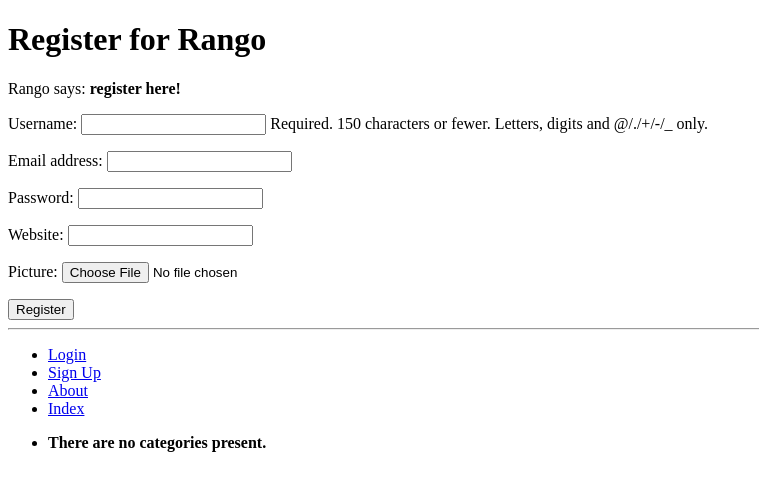
After one commit to Oliver01314/tango_with_django_project, a Django app: page /rango/register/ in a window 1280 px wide. The commit adds this page. Shown: the top 491 px of the page, without its empty margins (0-759 px from the left). Run offline with Django 3.2, Linux system fonts and the light colour scheme; data that the repository does not hold is empty.

Commit message:
Chapter 9

```diff
--- a/rango/admin.py
+++ b/rango/admin.py
@@ -1,5 +1,6 @@
 from django.contrib import admin
 from rango.models import Category, Page
+from rango.models import UserProfile
 
 # set up class PageAdmin
 class PageAdmin(admin.ModelAdmin):
@@ -13,3 +14,4 @@ class CategoryAdmin(admin.ModelAdmin):
 # Register your models here.
 admin.site.register(Category, CategoryAdmin)
 admin.site.register(Page,PageAdmin)
+admin.site.register(UserProfile)
--- a/rango/forms.py
+++ b/rango/forms.py
@@ -1,6 +1,9 @@
 
 from django import forms
 from rango.models import Page, Category
+from django.contrib.auth.models import User
+from rango.models import UserProfile
+
 
 class CategoryForm(forms.ModelForm):
 
@@ -26,3 +29,16 @@ class PageForm(forms.ModelForm):
     class Meta:
         model = Page
         exclude = ('category',)
+
+class UserForm(forms.ModelForm):
+    password = forms.CharField(widget=forms.PasswordInput())
+
+    class Meta:
+        model = User
+        fields = ('username', 'email', 'password',)
+
+
+class UserProfileForm(forms.ModelForm):
+    class Meta:
+        model = UserProfile
+        fields = ('website', 'picture',)
--- a/rango/models.py
+++ b/rango/models.py
@@ -1,6 +1,8 @@
 
 from django.db import models
 from django.template.defaultfilters import slugify
+
+from django.contrib.auth.models import User
 
 # Create your models here.
 class Category(models.Model):
@@ -21,6 +23,20 @@ class Category(models.Model):
     def __str__(self):
         return self.name
 
+class UserProfile(models.Model):
+    # This line is required. Links UserProfile to a User model instance.
+    user = models.OneToOneField(User, on_delete=models.CASCADE)
+
+    # The additional attributes we wish to include.
+    website = models.URLField(blank=True)
+    picture = models.ImageField(upload_to='profile_images', blank=True)
+    def __str__(self):
+        return self.user.username
+
+
+
+
+
 
 class Page(models.Model):
     category = models.ForeignKey(Category, on_delete=models.CASCADE)
--- a/rango/urls.py
+++ b/rango/urls.py
@@ -13,4 +13,8 @@ urlpatterns = [
           views.show_category, name='show_category'),
     path('add_category/', views.add_category, name='add_category'),
     path('category/<slug:category_name_slug>/add_page/',views.add_page, name='add_page'),
+    path('register/', views.register, name='register'),
+    path('login/', views.user_login, name='login'),
+    path('restricted/', views.restricted, name='restricted'),
+    path('logout/', views.user_logout, name='logout'),
     ]
--- a/rango/views.py
+++ b/rango/views.py
@@ -8,6 +8,12 @@ from rango.forms import CategoryForm
 from django.shortcuts import redirect
 from rango.forms import PageForm
 from django.urls import reverse
+from rango.forms import UserForm, UserProfileForm
+from django.shortcuts import redirect
+from django.contrib.auth import authenticate, login
+from django.contrib.auth.decorators import login_required
+from django.contrib.auth import logout
+
 
 def index(request):
 
@@ -49,7 +55,7 @@ def about(request):
     return render(request, 'rango/about.html', {})
 
 
-
+@login_required
 def add_category(request):
 
     form = CategoryForm()
@@ -70,7 +76,7 @@ def add_category(request):
 
     return render(request, 'rango/add_category.html', {'form': form})
 
-
+@login_required
 def add_page(request, category_name_slug):
     try:
         category = Category.objects.get(slug=category_name_slug)
@@ -104,3 +110,114 @@ def add_page(request, category_name_slug):
 
     context_dict = {'form': form, 'category': category}
     return render(request, 'rango/add_page.html', context=context_dict)
+
+def register(request):
+    # A boolean value for telling the template
+    # whether the registration was successful.
+    # Set to False initially. Code changes value to
+    # True when registration succeeds.
+    registered = False
+
+    # If it's a HTTP POST, we're interested in processing form data.
+    if request.method == 'POST':
+        # Attempt to grab information from the raw form information.
+        # Note that we make use of both UserForm and UserProfileForm.
+        user_form = UserForm(request.POST)
+        profile_form = UserProfileForm(request.POST)
+
+        # If the two forms are valid...
+        if user_form.is_valid() and profile_form.is_valid():
+            # Save the user's form data to the database.
+            user = user_form.save()
+
+            # Now we hash the password with the set_password method.
+            # Once hashed, we can update the user object.
+            user.set_password(user.password)
+            user.save()
+
+            # Now sort out the UserProfile instance.
+            # Since we need to set the user attribute ourselves,
+            # we set commit=False. This delays saving the model
+            # until we're ready to avoid integrity problems.
+            profile = profile_form.save(commit=False)
+            profile.user = user
+
+            # Did the user provide a profile picture?
+            # If so, we need to get it from the input form and
+            #put it in the UserProfile model.
+            if 'picture' in request.FILES:
+                profile.picture = request.FILES['picture']
+            # Now we save the UserProfile model instance.
+            profile.save()
+
+            # Update our variable to indicate that the template
+            # registration was successful.
+            registered = True
+        else:
+            # Invalid form or forms - mistakes or something else?
+            # Print problems to the terminal.
+            print(user_form.errors, profile_form.errors)
+    else:
+        # Not a HTTP POST, so we render our form using two ModelForm instances.
+        # These forms will be blank, ready for user input.
+        user_form = UserForm()
+        profile_form = UserProfileForm()
+
+    # Render the template depending on the context.
+    return render(request, 'rango/register.html',context = {'user_form': user_form,
+                                                            'profile_form': profile_form,
+                                                            'registered': registered})
+
+def user_login(request):
+    # If the request is a HTTP POST, try to pull out the relevant information.
+    if request.method == 'POST':
+        # Gather the username and password provided by the user.
+        # This information is obtained from the login form.
+        # We use request.POST.get('<variable>') as opposed
+        # to request.POST['<variable>'], because the
+        # request.POST.get('<variable>') returns None if the
+        # value does not exist, while request.POST['<variable>']
+        # will raise a KeyError exception.
+        username = request.POST.get('username')
+        password = request.POST.get('password')
+
+        # Use Django's machinery to attempt to see if the username/password
+        # combination is valid - a User object is returned if it is.
+        user = authenticate(username=username, password=password)
+
+        # If we have a User object, the details are correct.
+        # If None (Python's way of representing the absence of a value), no user
+        # with matching credentials was found.
+        if user:
+            # Is the account active? It could have been disabled.
+            if user.is_active:
+                # If the account is valid and active, we can log the user in.
+                # We'll send the user back to the homepage.
+                login(request, user)
+                return redirect(reverse('rango:index'))
+            else:
+                # An inactive account was used - no logging in!
+                return HttpResponse("Your Rango account is disabled.")
+        else:
+            # Bad login details were provided. So we can't log the user in.
+            print(f"Invalid login details: {username}, {password}")
+            return HttpResponse("Invalid login details supplied.")
+    # The request is not a HTTP POST, so display the login form.
+    # This scenario would most likely be a HTTP GET.
+    else:
+        # No context variables to pass to the template system, hence the
+        # blank dictionary object...
+        return render(request, 'rango/login.html')
+
+@login_required
+def restricted(request):
+    return render(request,'rango/restricted.html')
+
+# Use the login_required() decorator to ensure only those logged in can
+# access the view.
+@login_required
+def user_logout(request):
+    # Since we know the user is logged in, we can now just log them out.
+    logout(request)
+    # Take the user back to the homepage.
+    return redirect(reverse('rango:index'))
--- a/tango_with_django_project/settings.py
+++ b/tango_with_django_project/settings.py
@@ -95,6 +95,7 @@ AUTH_PASSWORD_VALIDATORS = [
     },
     {
         'NAME': 'django.contrib.auth.password_validation.MinimumLengthValidator',
+        'OPTIONS': { 'min_length': 6, }
     },
     {
         'NAME': 'django.contrib.auth.password_validation.CommonPasswordValidator',
@@ -108,6 +109,8 @@ AUTH_PASSWORD_VALIDATORS = [
 # https://docs.djangoproject.com/en/2.1/topics/i18n/
 
 LANGUAGE_CODE = 'en-us'
+
+LOGIN_URL = 'rango:login'
 
 TIME_ZONE = 'UTC'
 
--- a/templates/rango/base.html
+++ b/templates/rango/base.html
@@ -23,7 +23,15 @@
         <hr />
         <div>
             <ul>
+            {% if user.is_authenticated %}
+                <li><a href="{% url 'rango:logout' %}">Logout</a></li>
+                <li><a href="{% url 'rango:restricted' %}">Restricted Page</a></li>
                 <li><a href="{% url 'rango:add_category' %}">Add a New Category</a></li>
+
+            {% else %}
+                <li><a href="{% url 'rango:login' %}">Login</a></li>
+                <li><a href="{% url 'rango:register' %}">Sign Up</a></li>
+            {% endif %}
 
                 <li><a href="{% url 'rango:about' %}">About</a></li>
                 <li><a href="{% url 'rango:index' %}">Index</a></li>
--- a/templates/rango/category.html
+++ b/templates/rango/category.html
@@ -21,8 +21,10 @@
         {% else %}
         <strong>No pages currently in category.</strong>
         {% endif %}
+        {% if user.is_authenticated %}
+            <a href="{% url 'rango:add_page' category.slug %}">Add Page</a> <br />
+        {% endif %}
 
-    <a href="{% url 'rango:add_page' category.slug %}">Add Page</a> <br />
     {% else %}
     The specified category does not exist.
     {% endif %}
--- /dev/null
+++ b/templates/rango/register.html
@@ -0,0 +1,25 @@
+{% extends 'rango/base.html' %}
+{% load staticfiles %}
+
+{% block title_block %}
+    Register
+{% endblock %}
+
+{% block body_block %}
+<h1>Register for Rango</h1>
+{% if registered %}
+Rango says: <strong>thank you for registering!</strong>
+<a href="{% url 'rango:index' %}">Return to the homepage.</a><br />
+{% else %}
+Rango says: <strong>register here!</strong><br />
+<form id="user_form" method="post" action="{% url 'rango:register' %}"enctype="multipart/form-data">
+
+    {% csrf_token %}
+
+    {{ user_form.as_p }}
+    {{ profile_form.as_p }}
+
+    <input type="submit" name="submit" value="Register" />
+</form>
+{% endif %}
+{% endblock %}
--- /dev/null
+++ b/templates/rango/restricted.html
@@ -0,0 +1,6 @@
+{% extends 'rango/base.html' %}
+{% load staticfiles %}
+
+{% block title_block %}
+    Restricted Page
+{% endblock title_block %}
```
Also changed, not shown: templates/rango/index.html (+7 -2 lines), templates/rango/login.html (added, +18 -0 lines), rango/migrations/0007_auto_20220223_0923.py (added), 3 other files. Lines whose indentation alone changed are shown as unchanged.
